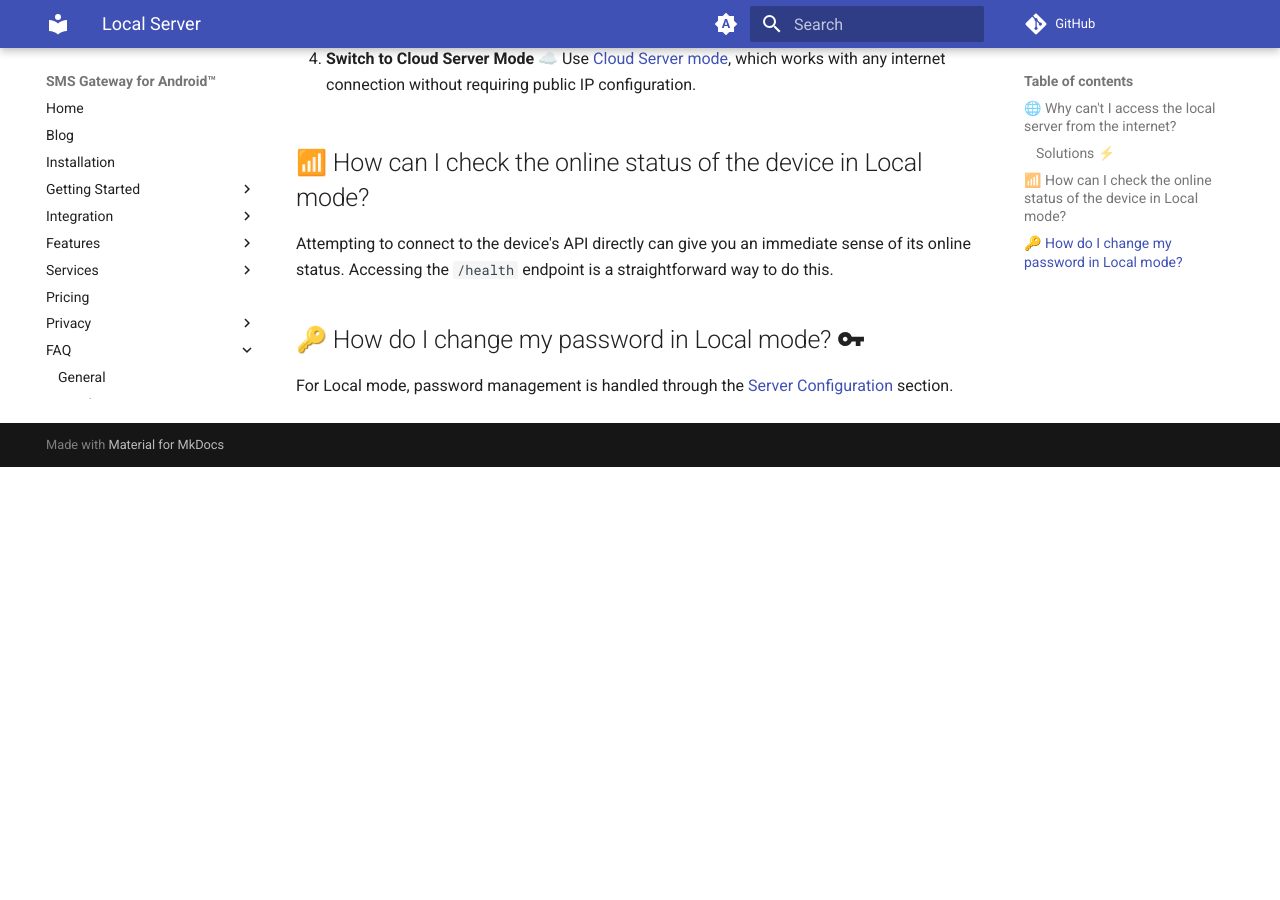
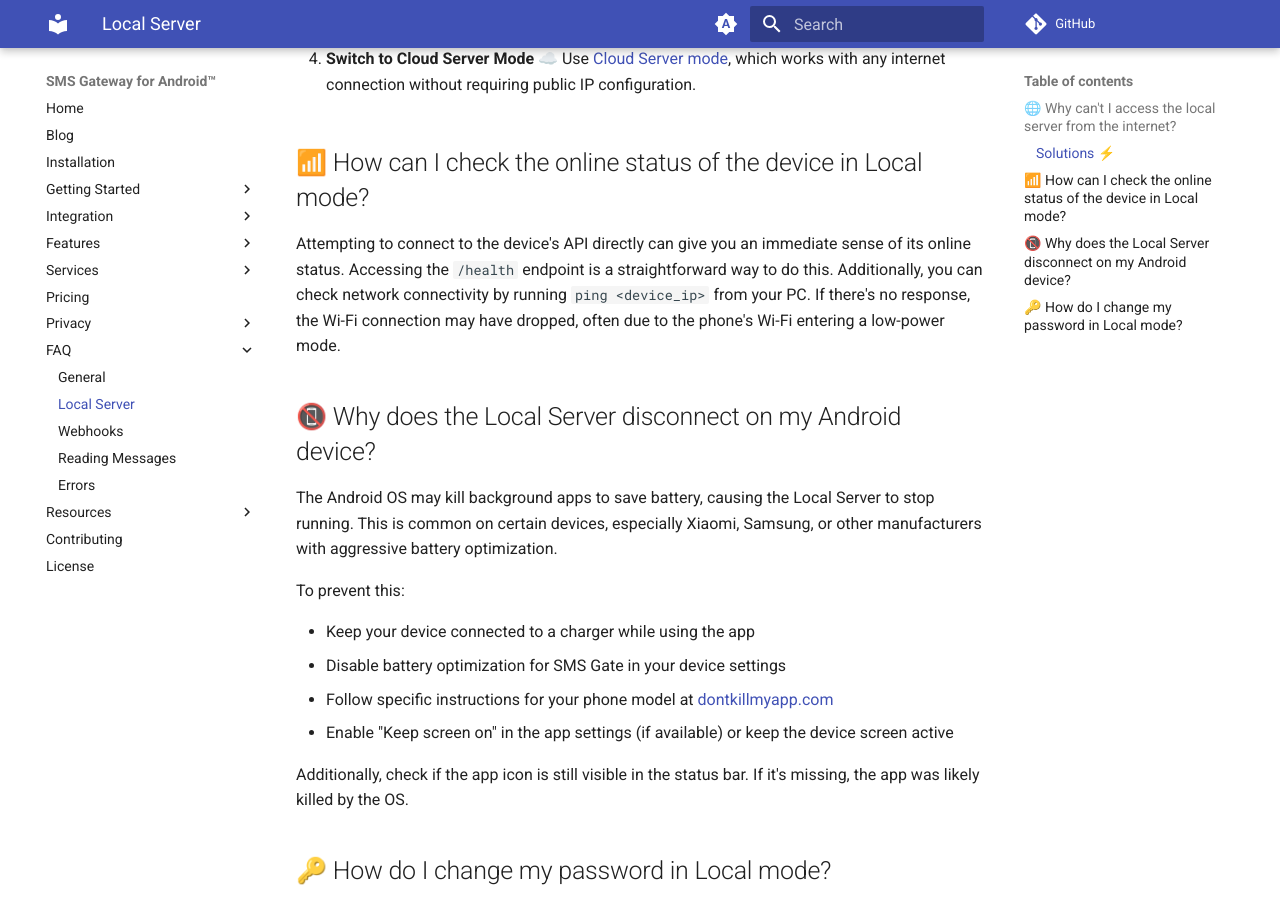
Before and after one commit to android-sms-gateway/docs-web, an MkDocs documentation site: the page built from docs/faq/local-server.md, in a window 1280 px wide and 900 px high, scrolled down 766 px. Built offline with MkDocs 1.6.1 and Material for MkDocs 9.7.7, drawn with Linux system fonts in a browser that asks for light colours; comment, search, counter and statistics services are not loaded; before the commit the page ends 1233 px from its top, so only the background shows below that.

Commit message:
[faq] add power saving section for local server

```diff
--- a/docs/faq/local-server.md
+++ b/docs/faq/local-server.md
@@ -28,8 +28,21 @@ If your public IP address is not accessible from the internet due to CG-NAT or o
 
 ## 📶 How can I check the online status of the device in Local mode?
 
-Attempting to connect to the device's API directly can give you an immediate sense of its online status. Accessing the `/health` endpoint is a straightforward way to do this.
+Attempting to connect to the device's API directly can give you an immediate sense of its online status. Accessing the `/health` endpoint is a straightforward way to do this. Additionally, you can check network connectivity by running `ping <device_ip>` from your PC. If there's no response, the Wi-Fi connection may have dropped, often due to the phone's Wi-Fi entering a low-power mode.
 
-## 🔑 How do I change my password in Local mode? :material-key:
+## 📵 Why does the Local Server disconnect on my Android device?
+
+The Android OS may kill background apps to save battery, causing the Local Server to stop running. This is common on certain devices, especially Xiaomi, Samsung, or other manufacturers with aggressive battery optimization.
+
+To prevent this:
+
+- Keep your device connected to a charger while using the app
+- Disable battery optimization for SMS Gate in your device settings
+- Follow specific instructions for your phone model at [dontkillmyapp.com](https://dontkillmyapp.com/)
+- Enable "Keep screen on" in the app settings (if available) or keep the device screen active
+
+Additionally, check if the app icon is still visible in the status bar. If it's missing, the app was likely killed by the OS.
+
+## 🔑 How do I change my password in Local mode?
 
 For Local mode, password management is handled through the [Server Configuration](../getting-started/local-server.md#server-configuration) section.
```
